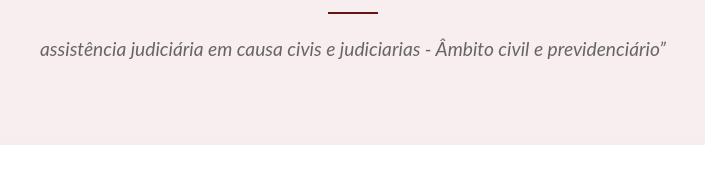
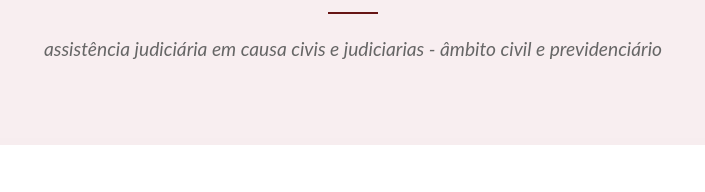
Before and after one commit to vzambaldiadv/vzambaldiadv.github.io, a plain HTML site: page index.html in a window 1280 px wide. Shown: the part 268-460 px from the top of the page, 287-992 px from the left. Drawn offline with Linux system fonts and the light colour scheme; grey boxes are pictures that could not be loaded.

Commit message:
Troca de frase na página inicial

```diff
--- a/index.html
+++ b/index.html
@@ -28,7 +28,7 @@
     <div class="hero-header">
         <h1> Advogada </h1>
         <hr class="linha-fina">
-        <p class="subtitulo"> assistência judiciária em causa civis e judiciarias - Âmbito civil e previdenciário”</p>
+        <p class="subtitulo"> assistência judiciária em causa civis e judiciarias - âmbito civil e previdenciário </p>
     </div>
 
     <div class="perfil-horizontal">
```
